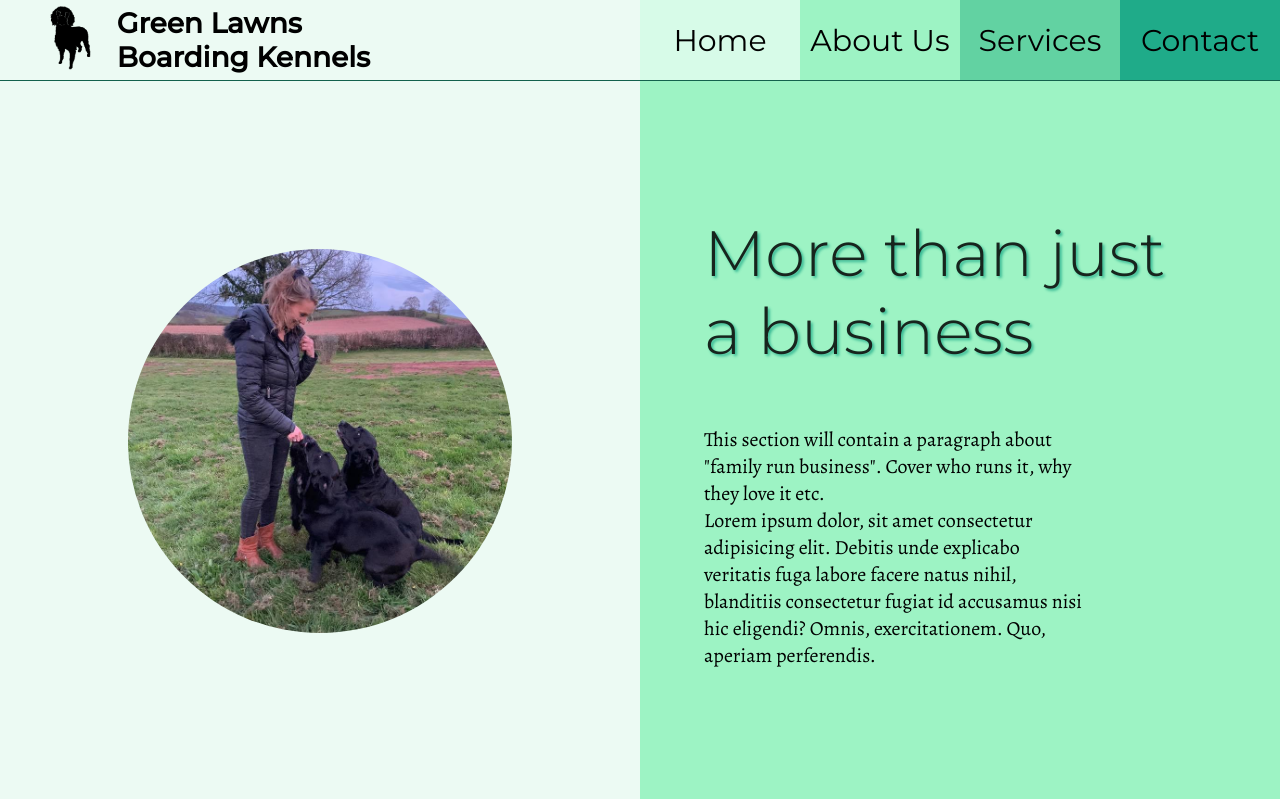
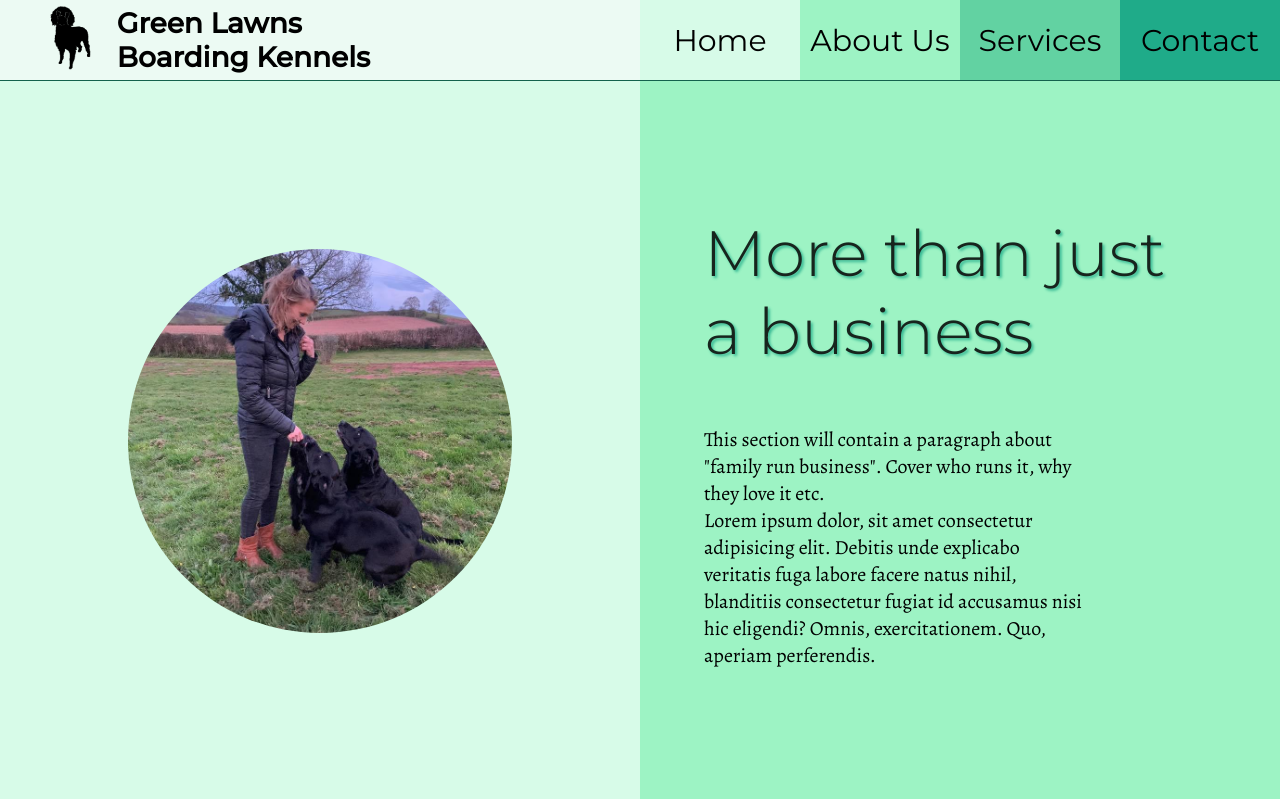
Before and after one commit to Velocima/green-lawns, a React (Create React App) app: page /about in a window 1280 px wide. Shown: the top 799 px of the page. Built offline with nearby package versions, Linux system fonts and the light colour scheme.

Commit message:
layout fixed for family section

```diff
--- a/src/css/about.css
+++ b/src/css/about.css
@@ -14,18 +14,18 @@
     opacity: 0.85; }
   .about-container .family {
     width: 100%;
-    display: flex;
-    justify-content: flex-start;
+    display: grid;
+    grid-template-columns: 1fr 1fr;
     align-items: center;
     height: 90vh;
-    background-color: #ecfaf3; }
+    background-color: #d7fbe8; }
     .about-container .family .family-text {
       display: flex;
       flex-direction: column;
       justify-content: center;
       align-items: flex-start;
       height: 100%;
-      width: 50vw;
+      width: 100%;
       background-color: #9df3c4; }
       .about-container .family .family-text h1 {
         margin-bottom: 7vh;
@@ -35,11 +35,11 @@
         text-shadow: 2px 2px 3px #1fab89; }
       .about-container .family .family-text p {
         width: 30vw;
-        padding-left: 5vw; }
+        margin-left: 5vw; }
     .about-container .family img {
       height: 30vw;
       width: 30vw;
-      margin: 0 10vw;
+      justify-self: center;
       border-radius: 50%;
       object-fit: cover; }
   .about-container .facilities .banner {
--- a/src/scss/about.scss
+++ b/src/scss/about.scss
@@ -16,19 +16,19 @@
 	}
 	.family {
 		width: 100%;
-		display: flex;
-		justify-content: flex-start;
+		display: grid;
+		grid-template-columns: 1fr 1fr;
 		align-items: center;
 		height: 90vh;
 		// background: linear-gradient($green2, $green1);
-		background-color: $background-color;
+		background-color: $green1;
 		.family-text {
 			display: flex;
 			flex-direction: column;
 			justify-content: center;
 			align-items: flex-start;
 			height: 100%;
-			width: 50vw;
+			width: 100%;
 			background-color: $green2;
 			h1 {
 				margin-bottom: 7vh;
@@ -39,13 +39,13 @@
 			}
 			p {
 				width: 30vw;
-				padding-left: 5vw;
+				margin-left: 5vw;
 			}
 		}
 		img {
 			height: 30vw;
 			width: 30vw;
-			margin: 0 10vw;
+			justify-self: center;
 			border-radius: 50%;
 			object-fit: cover;
 		}
```
